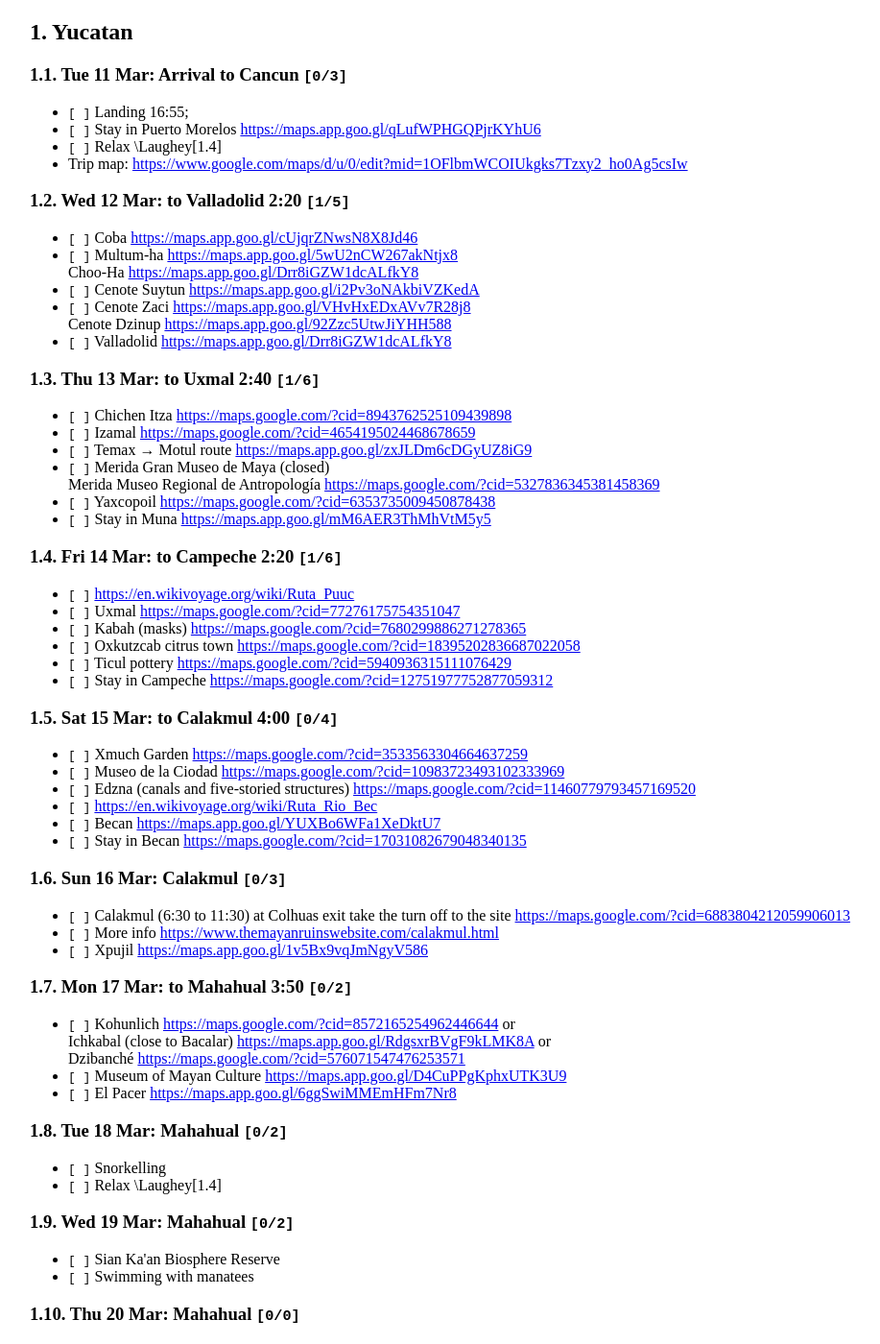
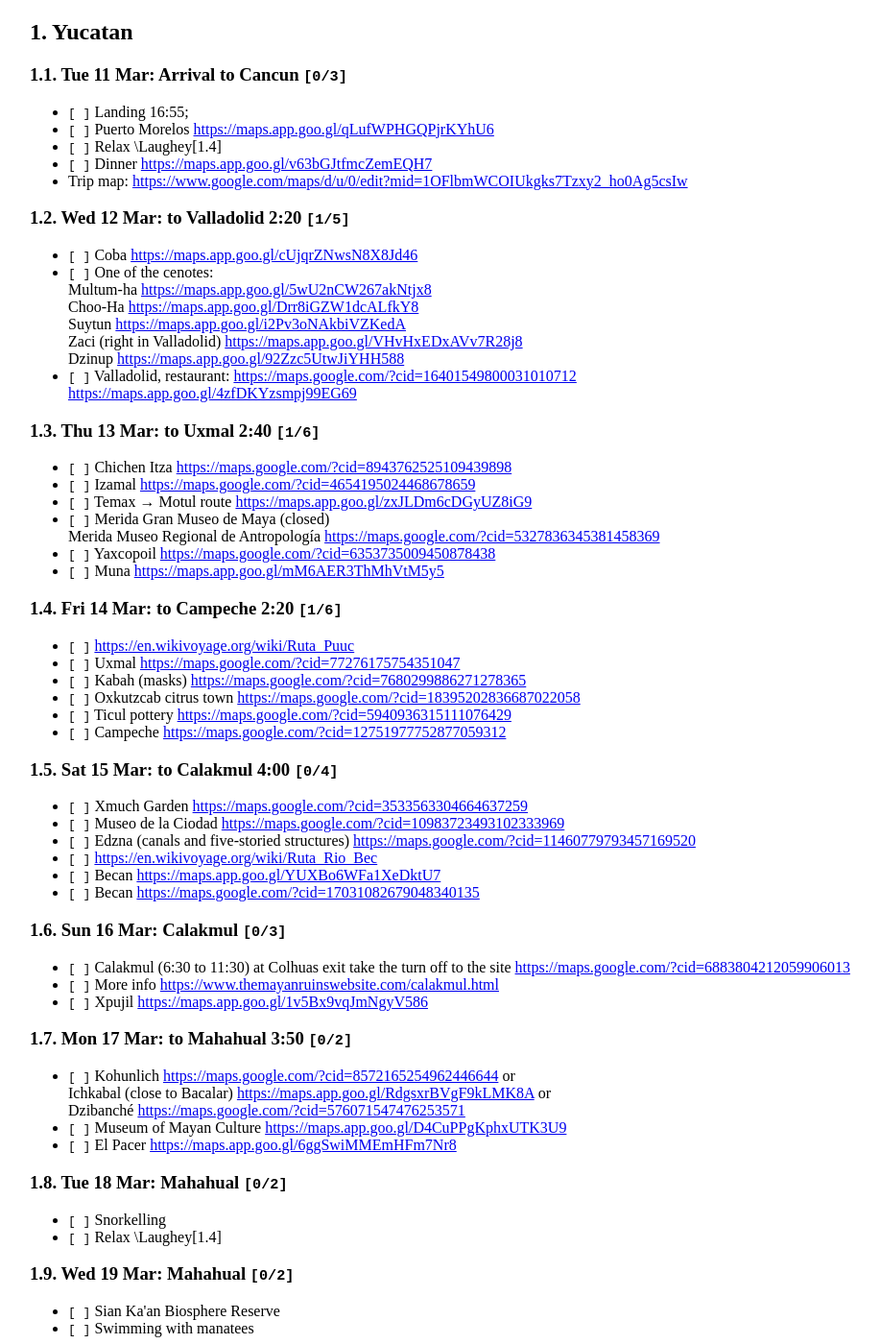
Before and after one commit to ssharoff/ssharoff.github.io, a Jekyll site: the page travel/mexico-plans.html, which Jekyll copies as it is, in a window 1280 px wide and 1400 px high. Shown: the whole window at 96% size, without its empty margins (129-1046 px from the left). Built offline with Jekyll 4.4.1, drawn with Linux system fonts in a browser that asks for light colours; some of the changed text lies outside the part shown.

Commit message:
better valladolid

```diff
--- a/travel/mexico-plans.html
+++ b/travel/mexico-plans.html
@@ -3,7 +3,7 @@
 "http://www.w3.org/TR/xhtml1/DTD/xhtml1-strict.dtd">
 <html xmlns="http://www.w3.org/1999/xhtml" lang="en" xml:lang="en">
 <head>
-<!-- 2025-02-23 Sun 16:42 -->
+<!-- 2025-02-25 Tue 18:11 -->
 <meta http-equiv="Content-Type" content="text/html;charset=utf-8" />
 <meta name="viewport" content="width=device-width, initial-scale=1" />
 <title>&lrm;</title>
@@ -228,39 +228,42 @@
 <body>
 <div id="content" class="content">
 
-<div id="outline-container-org54f6ed6" class="outline-2">
-<h2 id="org54f6ed6"><span class="section-number-2">1.</span> Yucatan</h2>
+<div id="outline-container-org7169341" class="outline-2">
+<h2 id="org7169341"><span class="section-number-2">1.</span> Yucatan</h2>
 <div class="outline-text-2" id="text-1">
 </div>
-<div id="outline-container-orgf5acd6d" class="outline-3">
-<h3 id="orgf5acd6d"><span class="section-number-3">1.1.</span> Tue 11 Mar: Arrival to Cancun <code>[0/3]</code></h3>
+<div id="outline-container-org5fe906e" class="outline-3">
+<h3 id="org5fe906e"><span class="section-number-3">1.1.</span> Tue 11 Mar: Arrival to Cancun <code>[0/3]</code></h3>
 <div class="outline-text-3" id="text-1-1">
 <ul class="org-ul">
 <li class="off"><code>[&#xa0;]</code> Landing 16:55;</li>
-<li class="off"><code>[&#xa0;]</code> Stay in Puerto Morelos <a href="https://maps.app.goo.gl/qLufWPHGQPjrKYhU6">https://maps.app.goo.gl/qLufWPHGQPjrKYhU6</a></li>
+<li class="off"><code>[&#xa0;]</code> Puerto Morelos <a href="https://maps.app.goo.gl/qLufWPHGQPjrKYhU6">https://maps.app.goo.gl/qLufWPHGQPjrKYhU6</a></li>
 <li class="off"><code>[&#xa0;]</code> Relax \Laughey[1.4]</li>
+<li class="off"><code>[&#xa0;]</code> Dinner <a href="https://maps.app.goo.gl/v63bGJtfmcZemEQH7">https://maps.app.goo.gl/v63bGJtfmcZemEQH7</a></li>
 <li>Trip map: <a href="https://www.google.com/maps/d/u/0/edit?mid=1OFlbmWCOIUkgks7Tzxy2_ho0Ag5csIw">https://www.google.com/maps/d/u/0/edit?mid=1OFlbmWCOIUkgks7Tzxy2_ho0Ag5csIw</a></li>
 </ul>
 </div>
 </div>
 
-<div id="outline-container-orgaabeb5f" class="outline-3">
-<h3 id="orgaabeb5f"><span class="section-number-3">1.2.</span> Wed 12 Mar: to Valladolid 2:20 <code>[1/5]</code></h3>
+<div id="outline-container-orgeb8397b" class="outline-3">
+<h3 id="orgeb8397b"><span class="section-number-3">1.2.</span> Wed 12 Mar: to Valladolid 2:20 <code>[1/5]</code></h3>
 <div class="outline-text-3" id="text-1-2">
 <ul class="org-ul">
 <li class="off"><code>[&#xa0;]</code> Coba <a href="https://maps.app.goo.gl/cUjqrZNwsN8X8Jd46">https://maps.app.goo.gl/cUjqrZNwsN8X8Jd46</a></li>
-<li class="off"><code>[&#xa0;]</code> Multum-ha <a href="https://maps.app.goo.gl/5wU2nCW267akNtjx8">https://maps.app.goo.gl/5wU2nCW267akNtjx8</a> <br />
-Choo-Ha <a href="https://maps.app.goo.gl/Drr8iGZW1dcALfkY8">https://maps.app.goo.gl/Drr8iGZW1dcALfkY8</a></li>
-<li class="off"><code>[&#xa0;]</code> Cenote Suytun <a href="https://maps.app.goo.gl/i2Pv3oNAkbiVZKedA">https://maps.app.goo.gl/i2Pv3oNAkbiVZKedA</a></li>
-<li class="off"><code>[&#xa0;]</code> Cenote Zaci <a href="https://maps.app.goo.gl/VHvHxEDxAVv7R28j8">https://maps.app.goo.gl/VHvHxEDxAVv7R28j8</a> <br />
-Cenote Dzinup <a href="https://maps.app.goo.gl/92Zzc5UtwJiYHH588">https://maps.app.goo.gl/92Zzc5UtwJiYHH588</a></li>
-<li class="off"><code>[&#xa0;]</code> Valladolid <a href="https://maps.app.goo.gl/Drr8iGZW1dcALfkY8">https://maps.app.goo.gl/Drr8iGZW1dcALfkY8</a></li>
+<li class="off"><code>[&#xa0;]</code> One of the cenotes:<br />
+Multum-ha <a href="https://maps.app.goo.gl/5wU2nCW267akNtjx8">https://maps.app.goo.gl/5wU2nCW267akNtjx8</a> <br />
+Choo-Ha <a href="https://maps.app.goo.gl/Drr8iGZW1dcALfkY8">https://maps.app.goo.gl/Drr8iGZW1dcALfkY8</a><br />
+Suytun <a href="https://maps.app.goo.gl/i2Pv3oNAkbiVZKedA">https://maps.app.goo.gl/i2Pv3oNAkbiVZKedA</a><br />
+Zaci (right in Valladolid) <a href="https://maps.app.goo.gl/VHvHxEDxAVv7R28j8">https://maps.app.goo.gl/VHvHxEDxAVv7R28j8</a> <br />
+Dzinup <a href="https://maps.app.goo.gl/92Zzc5UtwJiYHH588">https://maps.app.goo.gl/92Zzc5UtwJiYHH588</a></li>
+<li class="off"><code>[&#xa0;]</code> Valladolid, restaurant: <a href="https://maps.google.com/?cid=16401549800031010712">https://maps.google.com/?cid=16401549800031010712</a><br />
+<a href="https://maps.app.goo.gl/4zfDKYzsmpj99EG69">https://maps.app.goo.gl/4zfDKYzsmpj99EG69</a></li>
 </ul>
 </div>
 </div>
 
-<div id="outline-container-org981cb48" class="outline-3">
-<h3 id="org981cb48"><span class="section-number-3">1.3.</span> Thu 13 Mar: to Uxmal 2:40 <code>[1/6]</code></h3>
+<div id="outline-container-org4f1b66f" class="outline-3">
+<h3 id="org4f1b66f"><span class="section-number-3">1.3.</span> Thu 13 Mar: to Uxmal 2:40 <code>[1/6]</code></h3>
 <div class="outline-text-3" id="text-1-3">
 <ul class="org-ul">
 <li class="off"><code>[&#xa0;]</code> Chichen Itza <a href="https://maps.google.com/?cid=8943762525109439898">https://maps.google.com/?cid=8943762525109439898</a></li>
@@ -269,13 +272,13 @@
 <li class="off"><code>[&#xa0;]</code> Merida Gran Museo de Maya (closed)<br />
 Merida Museo Regional de Antropología <a href="https://maps.google.com/?cid=5327836345381458369">https://maps.google.com/?cid=5327836345381458369</a></li>
 <li class="off"><code>[&#xa0;]</code> Yaxcopoil <a href="https://maps.google.com/?cid=6353735009450878438">https://maps.google.com/?cid=6353735009450878438</a></li>
-<li class="off"><code>[&#xa0;]</code> Stay in Muna <a href="https://maps.app.goo.gl/mM6AER3ThMhVtM5y5">https://maps.app.goo.gl/mM6AER3ThMhVtM5y5</a></li>
+<li class="off"><code>[&#xa0;]</code> Muna <a href="https://maps.app.goo.gl/mM6AER3ThMhVtM5y5">https://maps.app.goo.gl/mM6AER3ThMhVtM5y5</a></li>
 </ul>
 </div>
 </div>
 
-<div id="outline-container-orgb3e09c6" class="outline-3">
-<h3 id="orgb3e09c6"><span class="section-number-3">1.4.</span> Fri 14 Mar: to Campeche 2:20  <code>[1/6]</code></h3>
+<div id="outline-container-org031932a" class="outline-3">
+<h3 id="org031932a"><span class="section-number-3">1.4.</span> Fri 14 Mar: to Campeche 2:20  <code>[1/6]</code></h3>
 <div class="outline-text-3" id="text-1-4">
 <ul class="org-ul">
 <li class="off"><code>[&#xa0;]</code> <a href="https://en.wikivoyage.org/wiki/Ruta_Puuc">https://en.wikivoyage.org/wiki/Ruta_Puuc</a></li>
@@ -283,13 +286,13 @@
 <li class="off"><code>[&#xa0;]</code> Kabah (masks) <a href="https://maps.google.com/?cid=7680299886271278365">https://maps.google.com/?cid=7680299886271278365</a></li>
 <li class="off"><code>[&#xa0;]</code> Oxkutzcab citrus town <a href="https://maps.google.com/?cid=18395202836687022058">https://maps.google.com/?cid=18395202836687022058</a></li>
 <li class="off"><code>[&#xa0;]</code> Ticul pottery <a href="https://maps.google.com/?cid=5940936315111076429">https://maps.google.com/?cid=5940936315111076429</a></li>
-<li class="off"><code>[&#xa0;]</code> Stay in Campeche <a href="https://maps.google.com/?cid=12751977752877059312">https://maps.google.com/?cid=12751977752877059312</a></li>
+<li class="off"><code>[&#xa0;]</code> Campeche <a href="https://maps.google.com/?cid=12751977752877059312">https://maps.google.com/?cid=12751977752877059312</a></li>
 </ul>
 </div>
 </div>
 
-<div id="outline-container-org454055a" class="outline-3">
-<h3 id="org454055a"><span class="section-number-3">1.5.</span> Sat 15 Mar: to Calakmul 4:00 <code>[0/4]</code></h3>
+<div id="outline-container-orgf9e4c7a" class="outline-3">
+<h3 id="orgf9e4c7a"><span class="section-number-3">1.5.</span> Sat 15 Mar: to Calakmul 4:00 <code>[0/4]</code></h3>
 <div class="outline-text-3" id="text-1-5">
 <ul class="org-ul">
 <li class="off"><code>[&#xa0;]</code> Xmuch Garden <a href="https://maps.google.com/?cid=3533563304664637259">https://maps.google.com/?cid=3533563304664637259</a></li>
@@ -297,13 +300,13 @@
 <li class="off"><code>[&#xa0;]</code> Edzna (canals and five-storied structures) <a href="https://maps.google.com/?cid=11460779793457169520">https://maps.google.com/?cid=11460779793457169520</a></li>
 <li class="off"><code>[&#xa0;]</code> <a href="https://en.wikivoyage.org/wiki/Ruta_Rio_Bec">https://en.wikivoyage.org/wiki/Ruta_Rio_Bec</a></li>
 <li class="off"><code>[&#xa0;]</code> Becan <a href="https://maps.app.goo.gl/YUXBo6WFa1XeDktU7">https://maps.app.goo.gl/YUXBo6WFa1XeDktU7</a></li>
-<li class="off"><code>[&#xa0;]</code> Stay in Becan <a href="https://maps.google.com/?cid=17031082679048340135">https://maps.google.com/?cid=17031082679048340135</a></li>
+<li class="off"><code>[&#xa0;]</code> Becan <a href="https://maps.google.com/?cid=17031082679048340135">https://maps.google.com/?cid=17031082679048340135</a></li>
 </ul>
 </div>
 </div>
 
-<div id="outline-container-org82b8d19" class="outline-3">
-<h3 id="org82b8d19"><span class="section-number-3">1.6.</span> Sun 16 Mar:  Calakmul <code>[0/3]</code></h3>
+<div id="outline-container-org8aac9db" class="outline-3">
+<h3 id="org8aac9db"><span class="section-number-3">1.6.</span> Sun 16 Mar:  Calakmul <code>[0/3]</code></h3>
 <div class="outline-text-3" id="text-1-6">
 <ul class="org-ul">
 <li class="off"><code>[&#xa0;]</code> Calakmul (6:30 to 11:30) at Colhuas exit take the turn off to the site <a href="https://maps.google.com/?cid=6883804212059906013">https://maps.google.com/?cid=6883804212059906013</a></li>
@@ -313,8 +316,8 @@
 </div>
 </div>
 
-<div id="outline-container-orgd4a8223" class="outline-3">
-<h3 id="orgd4a8223"><span class="section-number-3">1.7.</span> Mon 17 Mar: to Mahahual 3:50 <code>[0/2]</code></h3>
+<div id="outline-container-org3511cbf" class="outline-3">
+<h3 id="org3511cbf"><span class="section-number-3">1.7.</span> Mon 17 Mar: to Mahahual 3:50 <code>[0/2]</code></h3>
 <div class="outline-text-3" id="text-1-7">
 <ul class="org-ul">
 <li class="off"><code>[&#xa0;]</code> Kohunlich <a href="https://maps.google.com/?cid=8572165254962446644">https://maps.google.com/?cid=8572165254962446644</a> or <br />
@@ -326,8 +329,8 @@
 </div>
 </div>
 
-<div id="outline-container-orgd7e2943" class="outline-3">
-<h3 id="orgd7e2943"><span class="section-number-3">1.8.</span> Tue 18 Mar: Mahahual <code>[0/2]</code></h3>
+<div id="outline-container-org06d8c94" class="outline-3">
+<h3 id="org06d8c94"><span class="section-number-3">1.8.</span> Tue 18 Mar: Mahahual <code>[0/2]</code></h3>
 <div class="outline-text-3" id="text-1-8">
 <ul class="org-ul">
 <li class="off"><code>[&#xa0;]</code> Snorkelling</li>
@@ -336,8 +339,8 @@
 </div>
 </div>
 
-<div id="outline-container-org7cc39ec" class="outline-3">
-<h3 id="org7cc39ec"><span class="section-number-3">1.9.</span> Wed 19 Mar: Mahahual <code>[0/2]</code></h3>
+<div id="outline-container-orgb4fafec" class="outline-3">
+<h3 id="orgb4fafec"><span class="section-number-3">1.9.</span> Wed 19 Mar: Mahahual <code>[0/2]</code></h3>
 <div class="outline-text-3" id="text-1-9">
 <ul class="org-ul">
 <li class="off"><code>[&#xa0;]</code> Sian Ka'an Biosphere Reserve</li>
@@ -346,8 +349,8 @@
 </div>
 </div>
 
-<div id="outline-container-org04da760" class="outline-3">
-<h3 id="org04da760"><span class="section-number-3">1.10.</span> Thu 20 Mar: Mahahual <code>[0/0]</code></h3>
+<div id="outline-container-orgff0f6b0" class="outline-3">
+<h3 id="orgff0f6b0"><span class="section-number-3">1.10.</span> Thu 20 Mar: Mahahual <code>[0/0]</code></h3>
 <div class="outline-text-3" id="text-1-10">
 <ul class="org-ul">
 <li class="off"><code>[&#xa0;]</code> Swimming with turtles</li>
@@ -356,12 +359,12 @@
 </div>
 </div>
 
-<div id="outline-container-org834175a" class="outline-2">
-<h2 id="org834175a"><span class="section-number-2">2.</span> Mexico city</h2>
+<div id="outline-container-orgd7eecfb" class="outline-2">
+<h2 id="orgd7eecfb"><span class="section-number-2">2.</span> Mexico city</h2>
 <div class="outline-text-2" id="text-2">
 </div>
-<div id="outline-container-org679743e" class="outline-3">
-<h3 id="org679743e"><span class="section-number-3">2.1.</span> Fri 21 Mar: To Cancun airport 4:50 <code>[0/4]</code></h3>
+<div id="outline-container-org64fe034" class="outline-3">
+<h3 id="org64fe034"><span class="section-number-3">2.1.</span> Fri 21 Mar: To Cancun airport 4:50 <code>[0/4]</code></h3>
 <div class="outline-text-3" id="text-2-1">
 <ul class="org-ul">
 <li class="off"><code>[&#xa0;]</code> CUN-NLU, 13:50-15:20</li>
@@ -373,8 +376,8 @@
 </div>
 </div>
 
-<div id="outline-container-org9f47ed5" class="outline-3">
-<h3 id="org9f47ed5"><span class="section-number-3">2.2.</span> Sat 22 Mar: Chapultepec, Roma <code>[0/3]</code></h3>
+<div id="outline-container-orgf8f71c9" class="outline-3">
+<h3 id="orgf8f71c9"><span class="section-number-3">2.2.</span> Sat 22 Mar: Chapultepec, Roma <code>[0/3]</code></h3>
 <div class="outline-text-3" id="text-2-2">
 <ul class="org-ul">
 <li class="off"><code>[&#xa0;]</code> Museo de Anthropologia <a href="https://maps.google.com/?cid=9521483601320789284">https://maps.google.com/?cid=9521483601320789284</a></li>
@@ -385,8 +388,8 @@
 </div>
 </div>
 
-<div id="outline-container-org4ed4ec7" class="outline-3">
-<h3 id="org4ed4ec7"><span class="section-number-3">2.3.</span> Sun 23 Mar: Del Carmen <code>[0/3]</code></h3>
+<div id="outline-container-org28aefc5" class="outline-3">
+<h3 id="org28aefc5"><span class="section-number-3">2.3.</span> Sun 23 Mar: Del Carmen <code>[0/3]</code></h3>
 <div class="outline-text-3" id="text-2-3">
 <ul class="org-ul">
 <li class="off"><code>[&#xa0;]</code> Frida Kahlo <a href="https://maps.google.com/?cid=7062107075614930081">https://maps.google.com/?cid=7062107075614930081</a></li>
@@ -398,8 +401,8 @@
 </div>
 </div>
 
-<div id="outline-container-orgd9cd367" class="outline-3">
-<h3 id="orgd9cd367"><span class="section-number-3">2.4.</span> Mon 24 Mar:  <code>[0/4]</code></h3>
+<div id="outline-container-org36f0558" class="outline-3">
+<h3 id="org36f0558"><span class="section-number-3">2.4.</span> Mon 24 Mar:  <code>[0/4]</code></h3>
 <div class="outline-text-3" id="text-2-4">
 <ul class="org-ul">
 <li class="off"><code>[&#xa0;]</code> Zona Arquelógica Tlatelolco (Tlatelolco Archaeological Site) (entrance is on Lázaro Cárdenas) <a href="https://maps.google.com/?cid=1701952053221864427">https://maps.google.com/?cid=1701952053221864427</a></li>
@@ -412,15 +415,15 @@
 </div>
 </div>
 
-<div id="outline-container-org14df0ad" class="outline-3">
-<h3 id="org14df0ad"><span class="section-number-3">2.5.</span> Tue 25 Mar: <code>[0/3]</code></h3>
+<div id="outline-container-org6139f8c" class="outline-3">
+<h3 id="org6139f8c"><span class="section-number-3">2.5.</span> Tue 25 Mar: <code>[0/3]</code></h3>
 <div class="outline-text-3" id="text-2-5">
 <ul class="org-ul">
 <li class="off"><code>[&#xa0;]</code> Teotihuacán (del Norte, P. 8) <a href="https://maps.app.goo.gl/GKCyEQY65MUCFmJi6">https://maps.app.goo.gl/GKCyEQY65MUCFmJi6</a></li>
 </ul>
 </div>
 <ol class="org-ol">
-<li><a id="org782de75"></a>Future day away<br />
+<li><a id="org78db5a7"></a>Future day away<br />
 <div class="outline-text-4" id="text-2-5-1">
 <ul class="org-ul">
 <li class="off"><code>[&#xa0;]</code> Puebla: Cacaxtla or Cholula</li>
@@ -432,8 +435,8 @@
 </ol>
 </div>
 
-<div id="outline-container-org9473b7f" class="outline-3">
-<h3 id="org9473b7f"><span class="section-number-3">2.6.</span> Wed 26 Mar: Flight to Cancun <code>[0/3]</code></h3>
+<div id="outline-container-orgc48f82e" class="outline-3">
+<h3 id="orgc48f82e"><span class="section-number-3">2.6.</span> Wed 26 Mar: Flight to Cancun <code>[0/3]</code></h3>
 <div class="outline-text-3" id="text-2-6">
 <ul class="org-ul">
 <li class="off"><code>[&#xa0;]</code> MEX-CUN, 09:55-13:30</li>
@@ -444,12 +447,12 @@
 </div>
 </div>
 
-<div id="outline-container-orgba22246" class="outline-2">
-<h2 id="orgba22246"><span class="section-number-2">3.</span> Maya</h2>
+<div id="outline-container-org0738997" class="outline-2">
+<h2 id="org0738997"><span class="section-number-2">3.</span> Maya</h2>
 <div class="outline-text-2" id="text-3">
 </div>
-<div id="outline-container-org7bad0a4" class="outline-3">
-<h3 id="org7bad0a4"><span class="section-number-3">3.1.</span> Maya phrasebook</h3>
+<div id="outline-container-org7d07895" class="outline-3">
+<h3 id="org7d07895"><span class="section-number-3">3.1.</span> Maya phrasebook</h3>
 <div class="outline-text-3" id="text-3-1">
 <dl class="org-dl">
 <dt>Hello</dt><dd>Bix túun; Bix a beel (informal)</dd>
@@ -470,12 +473,12 @@
 </div>
 </div>
 
-<div id="outline-container-org7feb57a" class="outline-2">
-<h2 id="org7feb57a"><span class="section-number-2">4.</span> Food</h2>
+<div id="outline-container-org8316f12" class="outline-2">
+<h2 id="org8316f12"><span class="section-number-2">4.</span> Food</h2>
 <div class="outline-text-2" id="text-4">
 </div>
-<div id="outline-container-org1a0ddea" class="outline-3">
-<h3 id="org1a0ddea"><span class="section-number-3">4.1.</span> Mexican food <code>[0/9]</code></h3>
+<div id="outline-container-org14c414b" class="outline-3">
+<h3 id="org14c414b"><span class="section-number-3">4.1.</span> Mexican food <code>[0/9]</code></h3>
 <div class="outline-text-3" id="text-4-1">
 <ul class="org-ul">
 <li class="off"><code>[&#xa0;]</code> Asado en Barbacoa &#x2013; cooked in a pit (Cochinita pibil in Yucatan for orange pork or mixiote in Mexico)</li>
@@ -495,7 +498,7 @@
 </div>
 </div>
 <div id="postamble" class="status">
-<p class="date">Created: 2025-02-23 Sun 16:42</p>
+<p class="date">Created: 2025-02-25 Tue 18:11</p>
 <p class="validation"><a href="https://validator.w3.org/check?uri=referer">Validate</a></p>
 </div>
 </body>
```
Also changed, not shown: travel/mexico-plans.org (+15 -12 lines), 1 other file.
